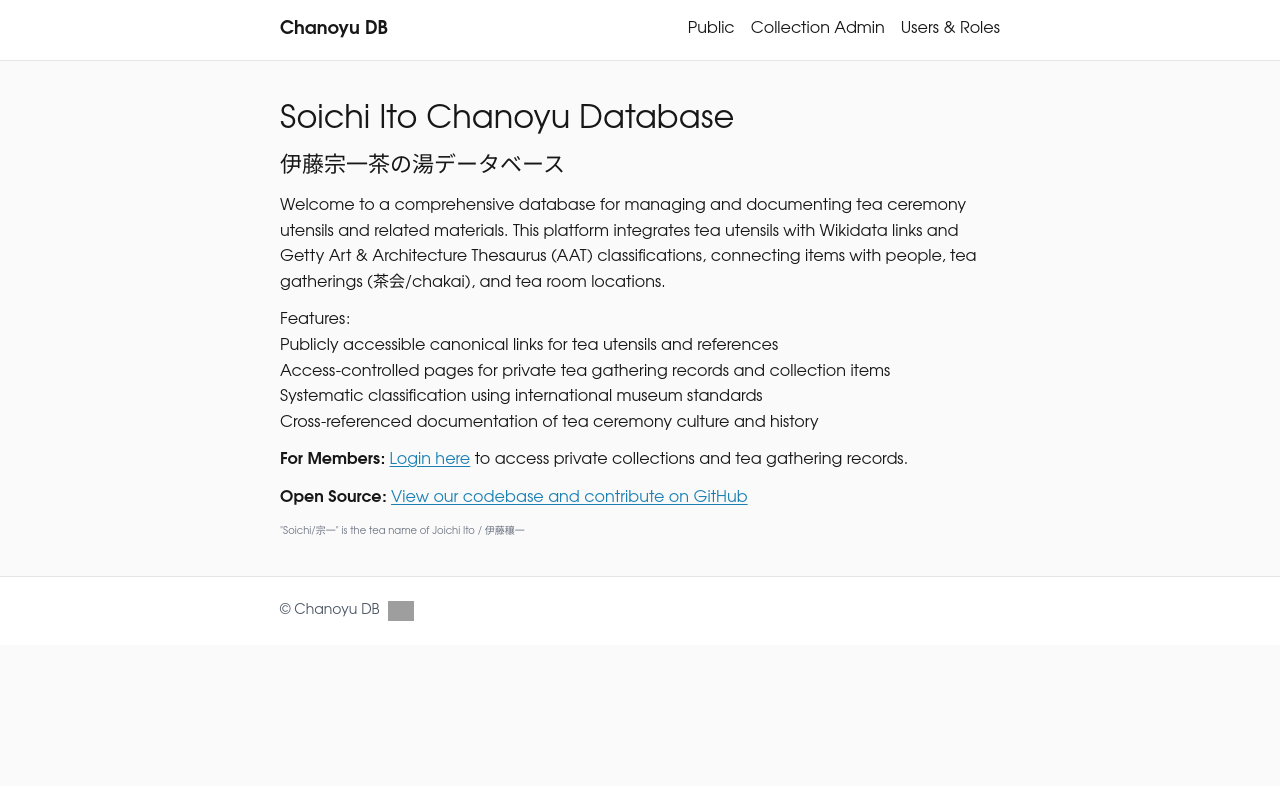
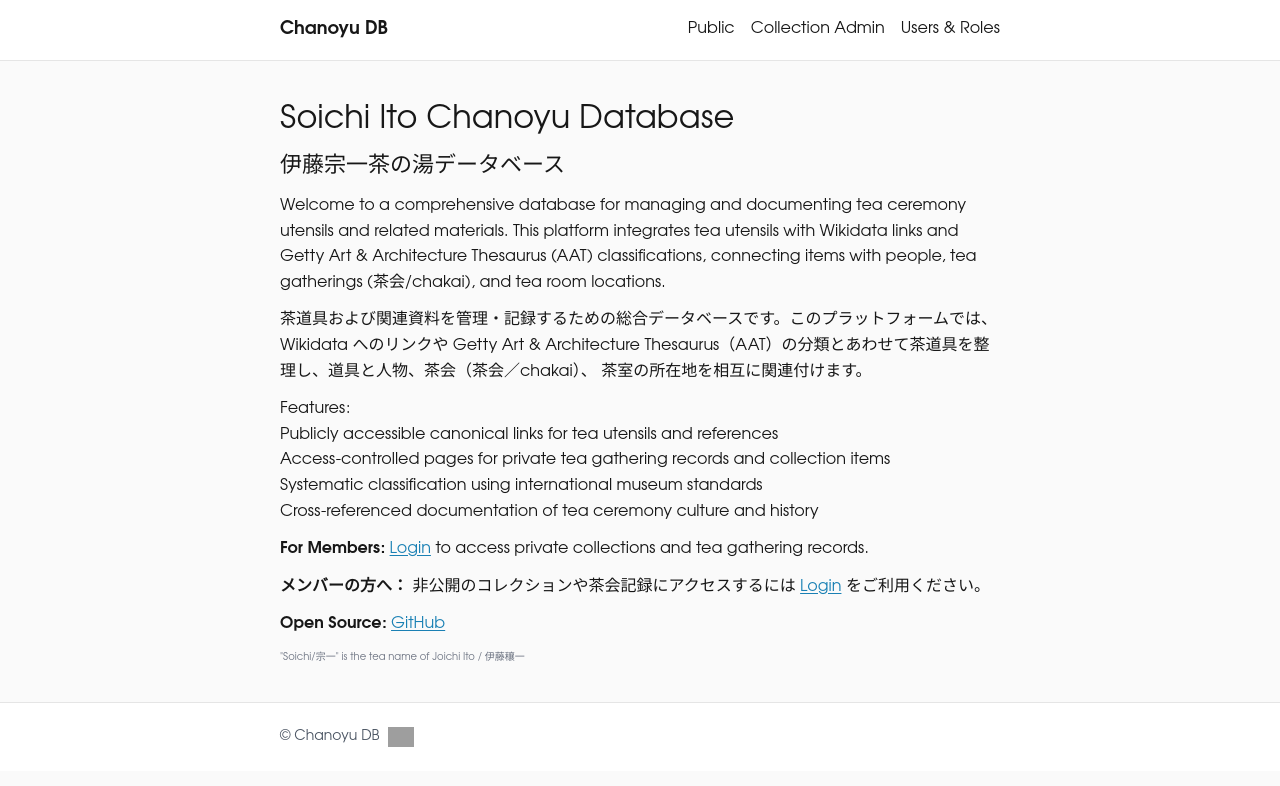
Before and after one commit to Joi/chanoyu-db, a Next.js app: page / in a window 1280 px wide. Shown: the top 786 px of the page. Built offline with nearby package versions, Linux system fonts and the light colour scheme; no server answers; grey boxes are pictures that could not be loaded.

Commit message:
Home: stack EN paragraph then JA; simplify features to EN-only; compact link labels (Login, GitHub)

```diff
--- a/app/page.tsx
+++ b/app/page.tsx
@@ -11,6 +11,11 @@ export default function HomePage() {
           Thesaurus (AAT) classifications, connecting items with people, tea gatherings (茶会/chakai), and tea room
           locations.
         </p>
+        <p lang="ja">
+          茶道具および関連資料を管理・記録するための総合データベースです。このプラットフォームでは、Wikidata へのリンクや
+          Getty Art &amp; Architecture Thesaurus（AAT）の分類とあわせて茶道具を整理し、道具と人物、茶会（茶会／chakai）、
+          茶室の所在地を相互に関連付けます。
+        </p>
 
         <h3>Features:</h3>
         <ul>
@@ -21,16 +26,15 @@ export default function HomePage() {
         </ul>
 
         <p>
-          <strong>For Members:</strong> <a href="/login">Login here</a> to access private collections and tea
+          <strong>For Members:</strong> <a href="/login">Login</a> to access private collections and tea
           gathering records.
         </p>
+        <p lang="ja">
+          <strong>メンバーの方へ：</strong> 非公開のコレクションや茶会記録にアクセスするには <a href="/login">Login</a> をご利用ください。
+        </p>
         <p>
-          <strong>Open Source:</strong>{' '}
-          <a href="https://github.com/Joi/chanoyu-db" target="_blank" rel="noopener noreferrer">
-            View our codebase and contribute on GitHub
-          </a>
+          <strong>Open Source:</strong> <a href="https://github.com/Joi/chanoyu-db" target="_blank" rel="noopener noreferrer">GitHub</a>
         </p>
-
         <p className="mt-8 text-[10px] text-gray-500">&quot;Soichi/宗一&quot; is the tea name of Joichi Ito / 伊藤穰一</p>
       </section>
     </main>
```
